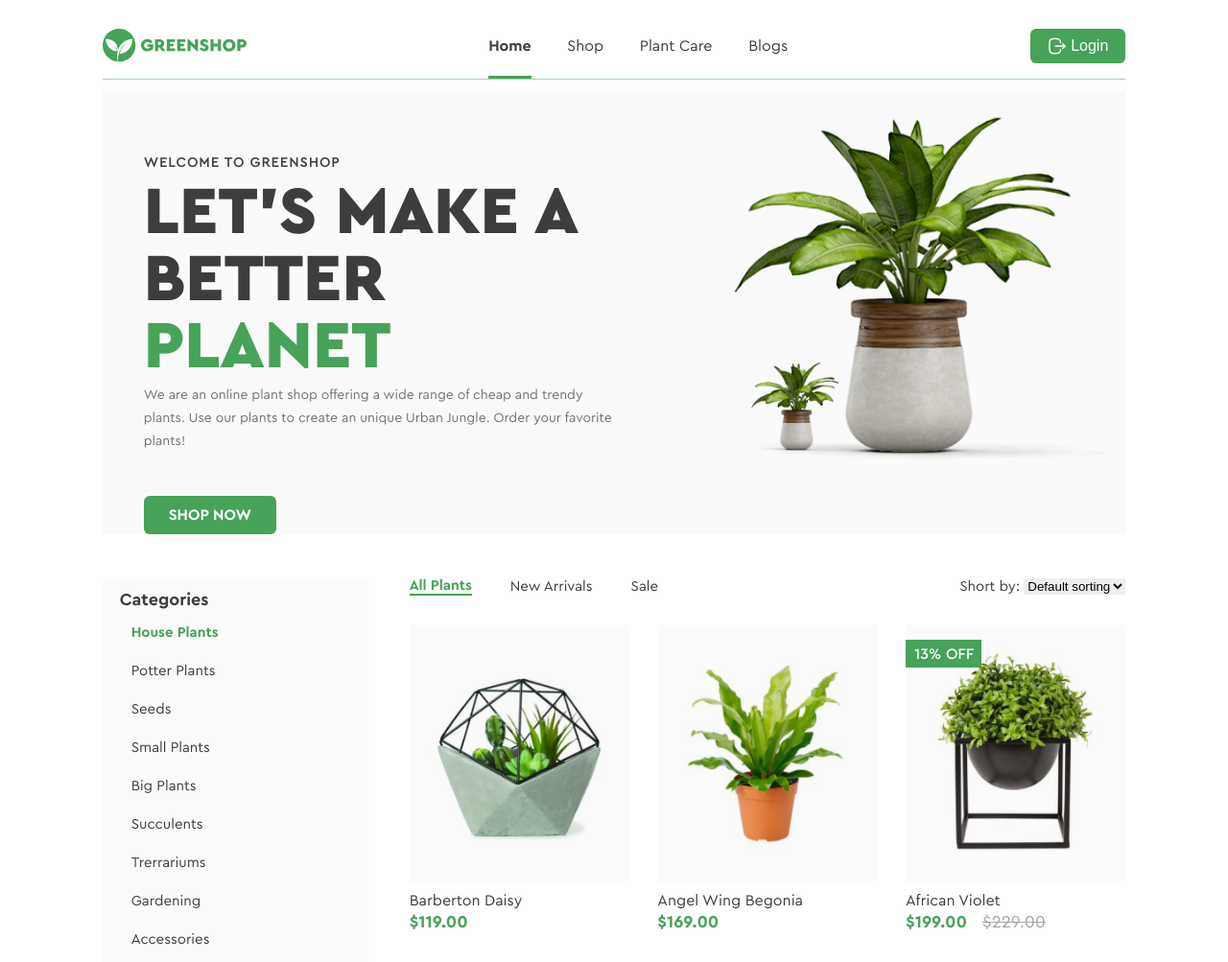
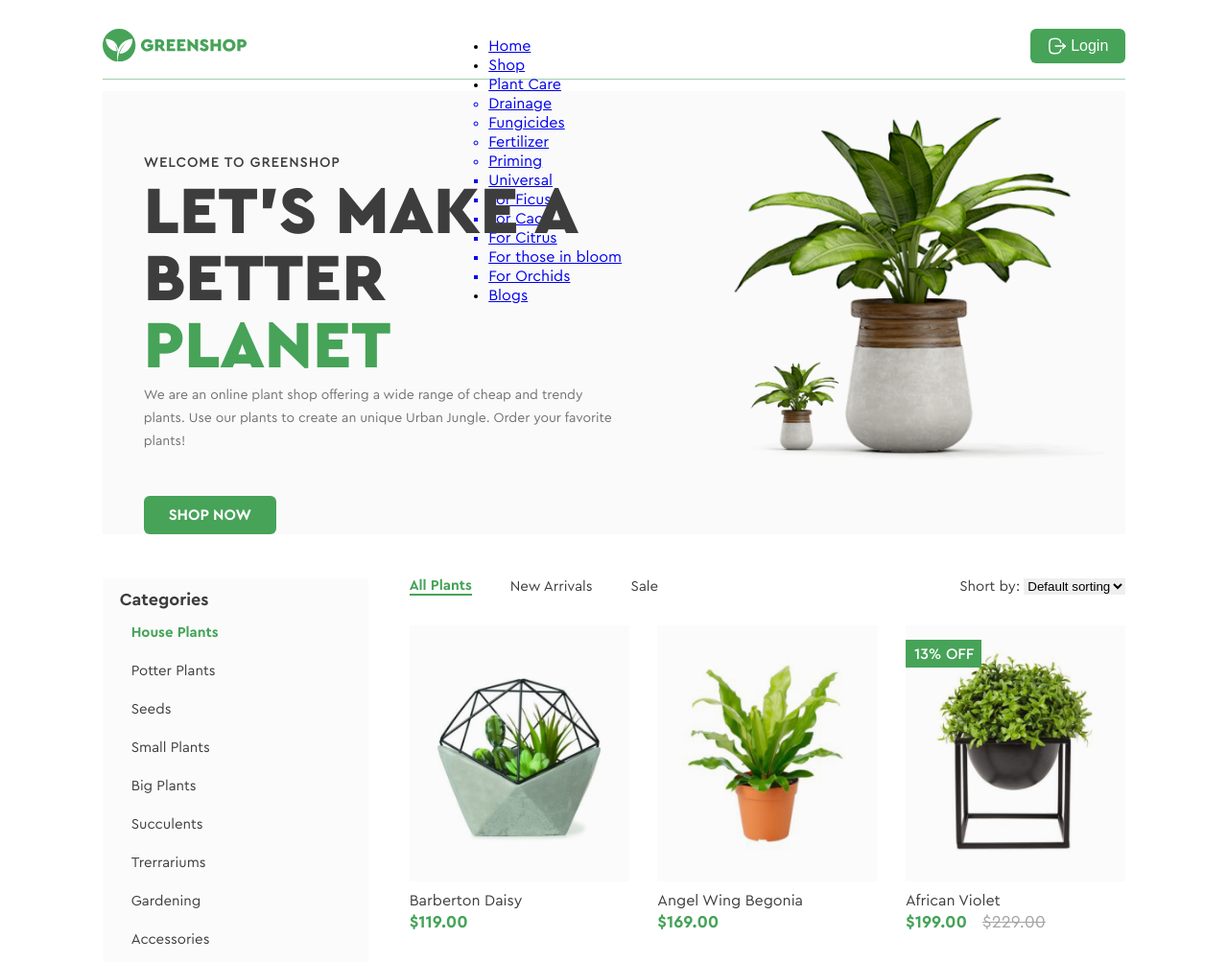
Before and after one commit to d08801733/FrontendBasic20240829, a plain HTML site: page index.html in a window 1280 px wide. Shown: the top 1003 px of the page at 96% size. Drawn offline with Linux system fonts and the light colour scheme.

Commit message:
Modify index.html

```diff
--- a/index.html
+++ b/index.html
@@ -16,10 +16,39 @@
         </div>
 
         <nav class="header__navbar">
-          <a href="#" class="header___navbar-item active">Home</a>
-          <a href="#" class="header___navbar-item">Shop</a>
-          <a href="#" class="header___navbar-item">Plant Care</a>
-          <a href="#" class="header___navbar-item">Blogs</a>
+          <ul class="header__list">
+            <li>
+              <a href="#" class="header__list-item">Home</a>
+            </li>
+            <li>
+              <a href="#" class="header__list-item">Shop</a>
+            </li>
+            <li>
+              <a href="#" class="header__list-item">
+                Plant Care
+                <ul class="outer__dropdown-menu">
+                  <li>Drainage</li>
+                  <li>Fungicides</li>
+                  <li>Fertilizer</li>
+                  <li class="outer__dropdown-item">
+                    Priming
+
+                    <ul class="inner__dropdown-menu">
+                      <li>Universal</li>
+                      <li>For Ficus</li>
+                      <li>For Cacti</li>
+                      <li>For Citrus</li>
+                      <li>For those in bloom</li>
+                      <li>For Orchids</li>
+                    </ul>
+                  </li>
+                </ul>
+              </a>
+            </li>
+            <li>
+              <a href="#" class="header__list-item">Blogs</a>
+            </li>
+          </ul>
         </nav>
 
         <div class="header__login">
```
